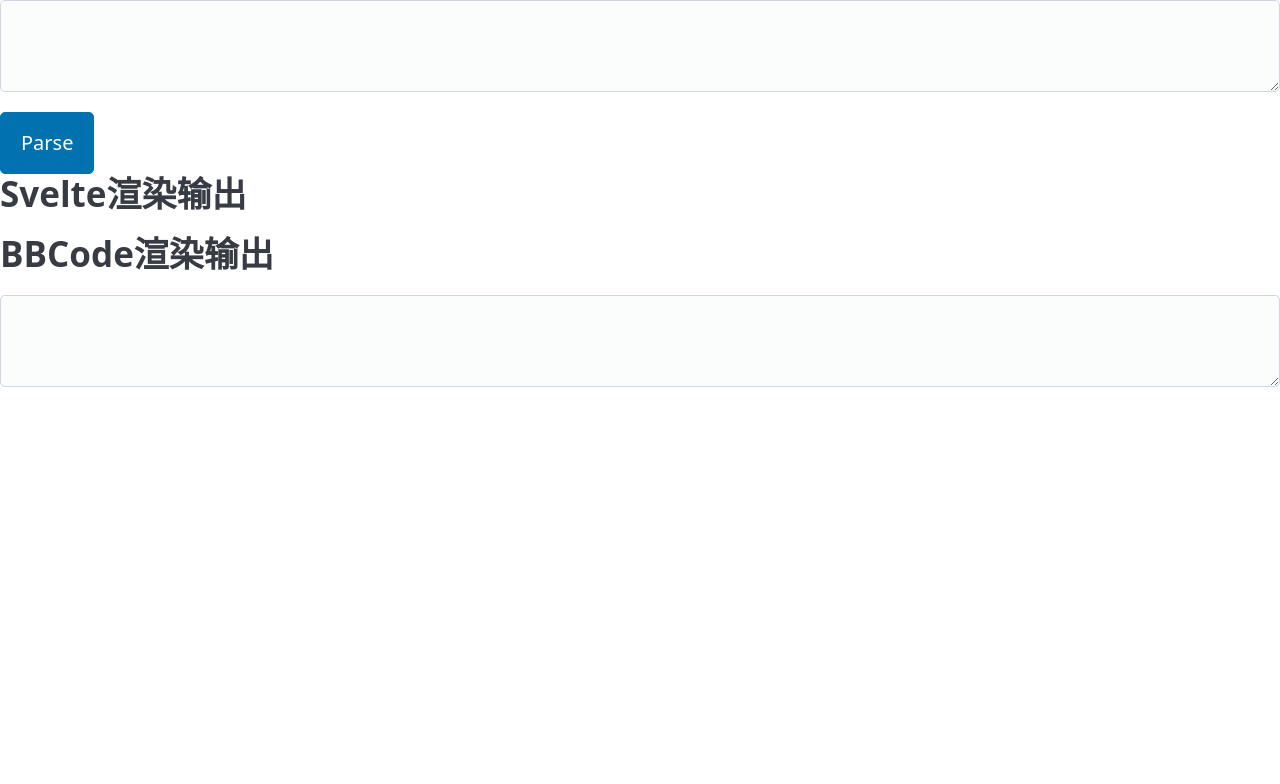
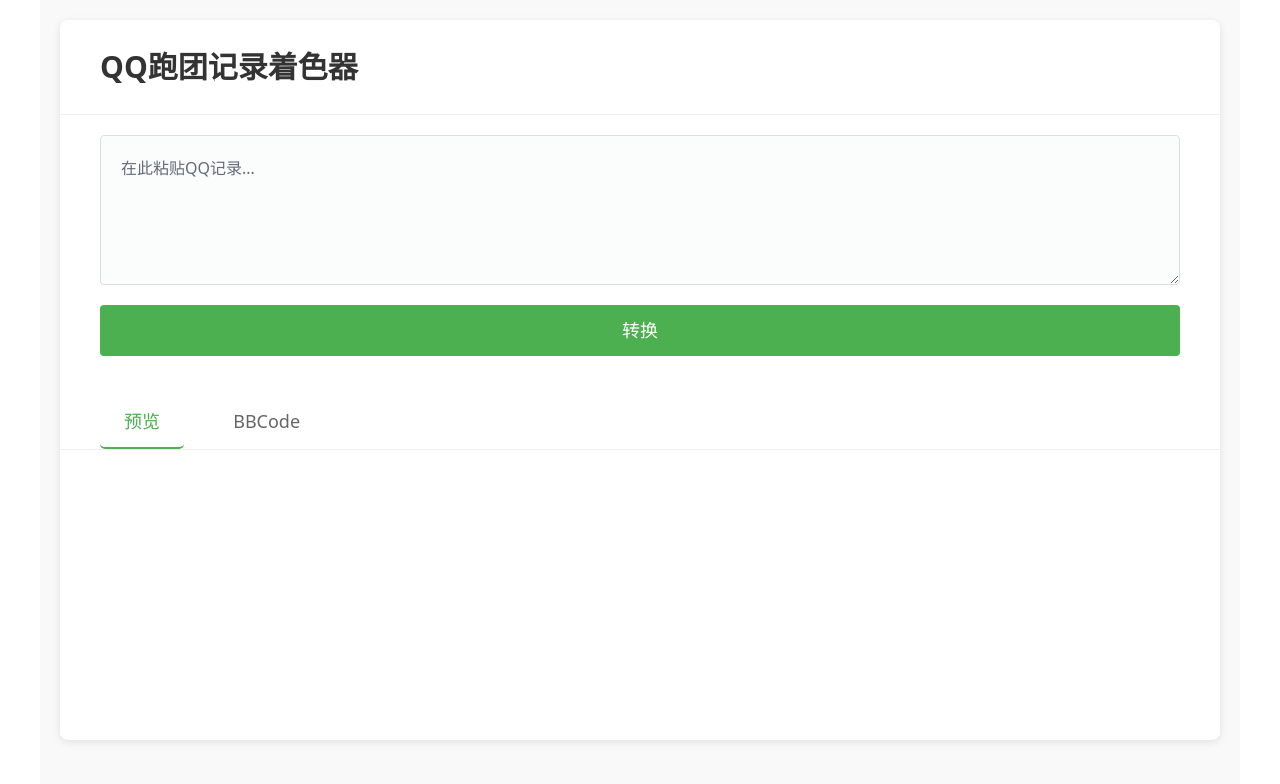
Before and after one commit to otowa-kotori/yet-another-logpainter, a SvelteKit app: page / in a window 1280 px wide. Shown: the top 784 px of the page. Built offline with nearby package versions, Linux system fonts and the light colour scheme.

Commit message:
初步UI

```diff
--- a/src/lib/core/formatter.ts
+++ b/src/lib/core/formatter.ts
@@ -37,7 +37,7 @@
             .map(entry => {
                 const timeStr = formatTime(entry.time, 'short');
                 const senderColor = entry.color?.hex() || 'black';
-                return `[color=silver]${timeStr}[/color] [color=${senderColor}]<${entry.sender}> ${entry.message}[/color]`;
+                return `[color=silver]${timeStr}[/color][color=${senderColor}]<${entry.sender}>${entry.message}[/color]`;
             })
             .join('\n');
     }
--- a/src/lib/svelte/LogViewer.svelte
+++ b/src/lib/svelte/LogViewer.svelte
@@ -15,12 +15,23 @@
 
 <style>
     .log-entry {
-        /* 样式定义 */
+        padding: 4px 8px;
+        line-height: 1.5;
+        word-break: break-word;
+        font-size: 0.8rem;
+    }
+    .log-entry:hover {
+        background-color: rgba(0, 0, 0, 0.05);
     }
     .log-time {
-        color: silver;
+        color: #888;
+        margin-right: 8px;
     }
     .log-sender {
         margin: 0 4px;
+        font-weight: 500;
+    }
+    .log-message {
+        margin-left: 4px;
     }
 </style>
--- a/src/routes/+page.svelte
+++ b/src/routes/+page.svelte
@@ -10,6 +10,7 @@
     let processedLogs: Log;
     let htmlOutput = '';
     let bbcodeOutput = '';
+    let activeTab = 'preview'; // 'preview' 或 'bbcode'
 
     function parse_text() {
         // 解析并处理日志
@@ -26,26 +27,193 @@
 </script>
 <link rel="stylesheet" href="/pico.min.css">
 
-<textarea bind:value={rawLog}></textarea>
-<button on:click={parse_text}>Parse</button>
+<main class="container">
+    <div class="content">
+        <div class="header">
+            <h1>QQ跑团记录着色器</h1>
+        </div>
 
-<!-- HTML渲染输出 -->
-<!-- <h2>HTML渲染输出</h2>
-<div>{@html htmlOutput}</div> -->
-<!-- Svelte渲染输出 -->
-<h2>Svelte渲染输出</h2>
-<LogViewer log={processedLogs} />
-<h2>BBCode渲染输出</h2>
-<textarea bind:value={bbcodeOutput}></textarea>
+        <div class="log-container">
+            <div class="input-section">
+                <textarea
+                    bind:value={rawLog}
+                    placeholder="在此粘贴QQ记录..."
+                    class="input-textarea"
+                ></textarea>
+                <button on:click={parse_text} class="parse-button">转换</button>
+            </div>
+
+            <div class="tabs">
+                <button
+                    class="tab-button"
+                    class:active={activeTab === 'preview'}
+                    on:click={() => activeTab = 'preview'}
+                >预览</button>
+                <button
+                    class="tab-button"
+                    class:active={activeTab === 'bbcode'}
+                    on:click={() => activeTab = 'bbcode'}
+                >BBCode</button>
+            </div>
+
+            <div class="tab-content">
+                {#if activeTab === 'preview'}
+                    <div class="preview-tab">
+                        <LogViewer log={processedLogs} />
+                    </div>
+                {:else}
+                    <div class="bbcode-tab">
+                        <textarea
+                            bind:value={bbcodeOutput}
+                            readonly
+                            class="output-textarea"
+                            placeholder="转换后的BBCode将显示在这里..."
+                        ></textarea>
+                    </div>
+                {/if}
+            </div>
+        </div>
+    </div>
+</main>
 
 <style>
-    .log-entry {
-        /* 样式定义 */
+    .container {
+        min-height: 100vh;
+        display: flex;
+        flex-direction: column;
+        background-color: #f9f9f9;
+        box-sizing: border-box;
+        padding: 1rem;
     }
-    .log-time {
-        color: silver;
+
+    .content {
+        max-width: 1200px;
+        width: 100%;
+        margin: 0 auto;
+        background-color: white;
+        border-radius: 8px;
+        box-shadow: 0 2px 8px rgba(0, 0, 0, 0.1);
+        overflow: hidden;
+        min-height: calc(100vh - 4rem);
+        display: flex;
+        flex-direction: column;
     }
-    .log-sender {
-        margin: 0 4px;
+
+    .header {
+        padding: 1.5rem 2rem;
+        border-bottom: 1px solid #eee;
     }
+
+    .header h1 {
+        margin: 0;
+        font-size: 1.5rem;
+        color: #333;
+    }
+
+    .log-container {
+        flex: 1;
+        overflow-y: auto;
+        display: flex;
+        flex-direction: column;
+        padding: 0;
+    }
+
+    /* 自定义滚动条样式 */
+    .log-container::-webkit-scrollbar {
+        width: 8px;
+    }
+
+    .log-container::-webkit-scrollbar-track {
+        background: #f1f1f1;
+    }
+
+    .log-container::-webkit-scrollbar-thumb {
+        background: #ccc;
+        border-radius: 4px;
+    }
+
+    .log-container::-webkit-scrollbar-thumb:hover {
+        background: #999;
+    }
+
+    .input-section {
+        padding: 1rem 2rem;
+    }
+
+    .input-textarea {
+        width: 100%;
+        min-height: 150px;
+        margin-bottom: 1rem;
+        padding: 1rem;
+        border: 1px solid #ddd;
+        border-radius: 4px;
+        resize: vertical;
+        font-size: 0.8rem;
+    }
+
+    .parse-button {
+        width: 100%;
+        padding: 0.6rem;
+        background-color: #4CAF50;
+        color: white;
+        border: none;
+        border-radius: 4px;
+        cursor: pointer;
+        font-size: 0.9rem;
+    }
+
+    .parse-button:hover {
+        background-color: #45a049;
+    }
+
+    .tabs {
+        padding: 0 2rem;
+        border-bottom: 1px solid #eee;
+        margin-top: 1rem;
+    }
+
+    .tab-button {
+        padding: 0.6rem 1.2rem;
+        border: none;
+        background: none;
+        cursor: pointer;
+        margin-right: 1rem;
+        color: #666;
+        border-bottom: 2px solid transparent;
+        transition: all 0.3s;
+        font-size: 0.9rem;
+    }
+
+    .tab-button.active {
+        color: #4CAF50;
+        border-bottom: 2px solid #4CAF50;
+    }
+
+    .tab-content {
+        padding: 0 2rem 2rem 2rem;
+        flex: 1;
+        display: flex;
+        flex-direction: column;
+        overflow: hidden;
+    }
+
+    .preview-tab, .bbcode-tab {
+        flex: 1;
+        display: flex;
+        flex-direction: column;
+    }
+
+    .output-textarea {
+        flex: 1;
+        min-height: 0;
+        width: 100%;
+        padding: 1rem;
+        border: 1px solid #ddd;
+        border-radius: 4px;
+        resize: vertical;
+        font-family: monospace;
+        background-color: #f8f8f8;
+        font-size: 0.8rem;
+    }
+
 </style>
```
